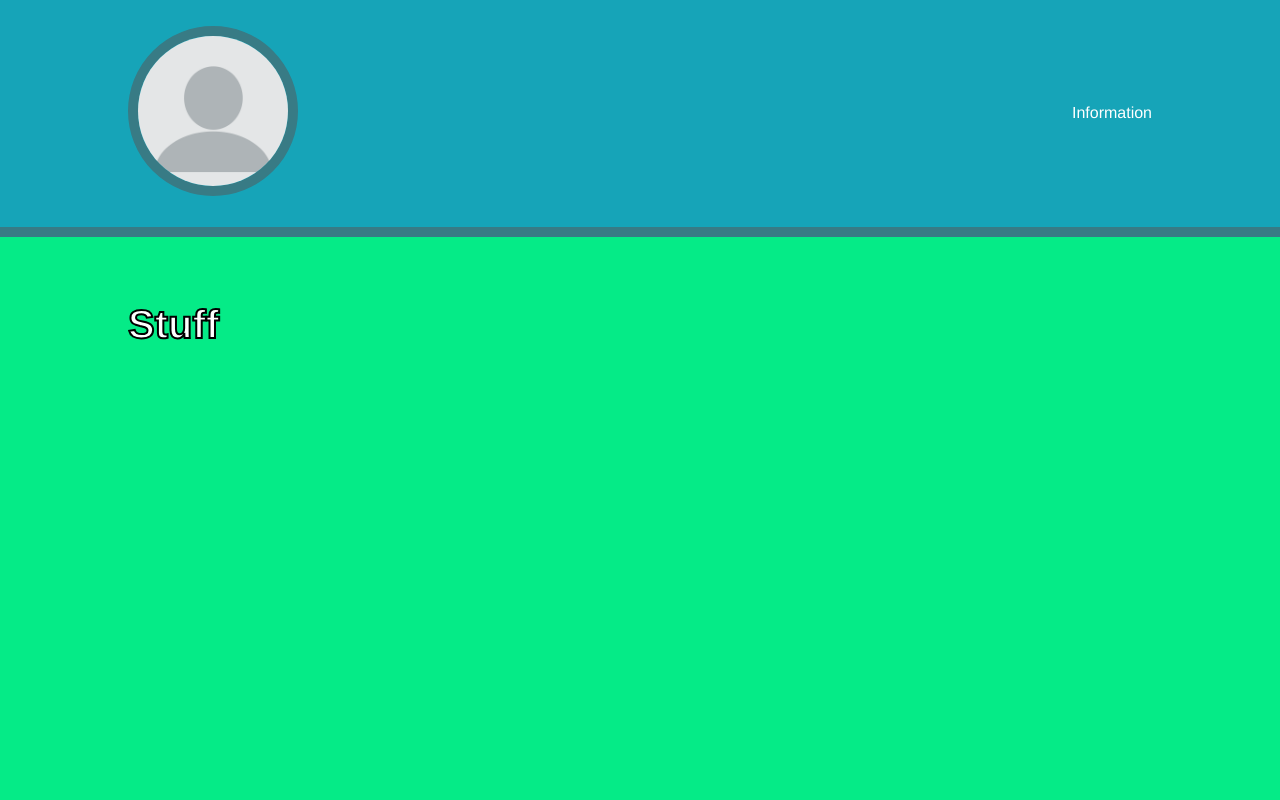
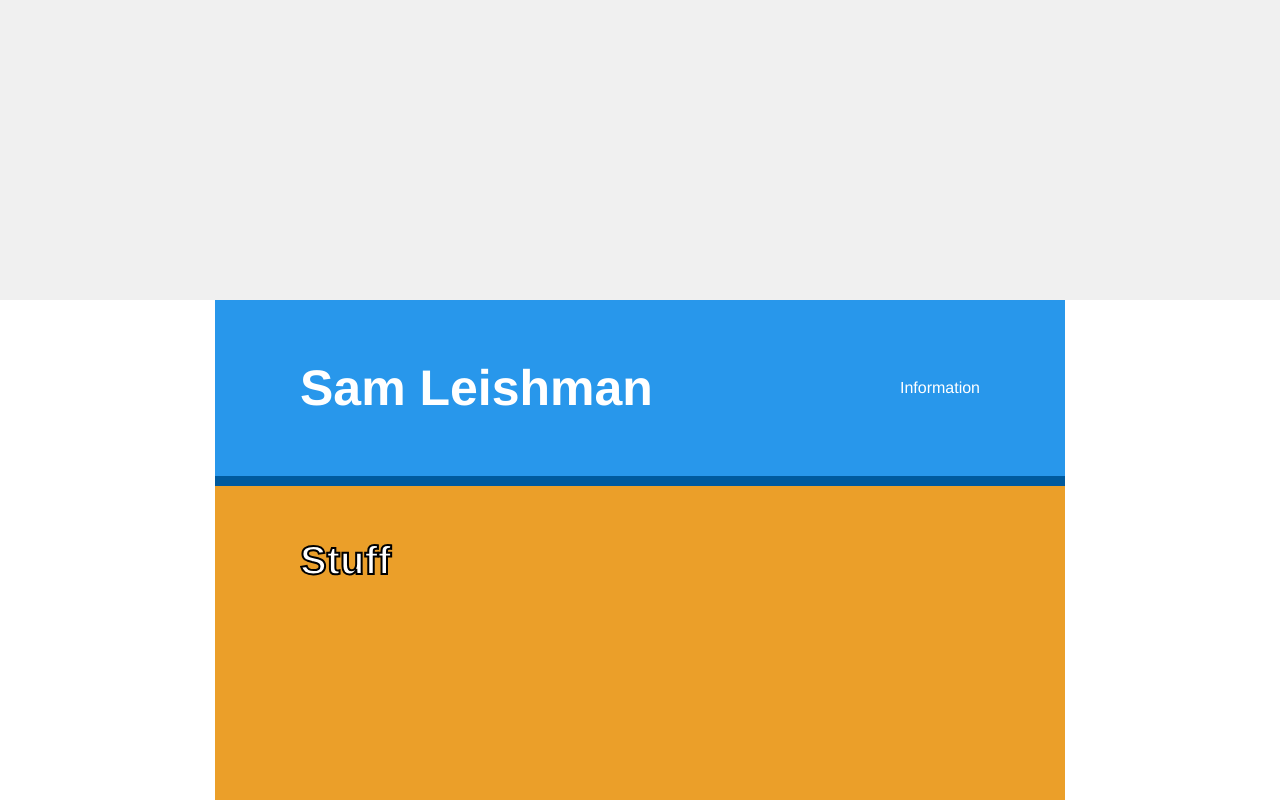
Before and after one commit to sam-leishman/sassResume, a website: page public/index.html in a window 1280 px wide. Shown: the top 800 px of the page. Drawn offline with Linux system fonts and the light colour scheme.

Commit message:
add json and adjust scss

```diff
--- a/public/index.html
+++ b/public/index.html
@@ -7,9 +7,16 @@
 </head>
 
 <body>
+    <div class="background">
+        <div class="background1"></div>
+    </div>
     <header>
-        <div class="profile-pic"><img src="images/blank-profile-picture-973460_1280.jpg" alt="Image of Me"></div>
-        <div class="info">Information</div>
+        <div class="header">
+            <div class="my-name">
+                <h1>Sam Leishman</h1>
+            </div>
+            <div class="info">Information</div>
+        </div>
     </header>
     <main>
         <div class="section1">
--- /dev/null
+++ b/src/styles/colors.scss
@@ -0,0 +1,11 @@
+// =========================
+// colors
+// =========================
+$accent-color: #2897EB;
+$primary-color: #EB9F29;
+
+// grays
+$master-gray: #F0F0F0;
+$master-l-10: mix(white, $master-gray, 10%);
+$master-d-10: mix(black, $master-gray, 10%);
+$master-d-15: mix(black, $master-gray, 15%);
--- a/src/styles/styles.scss
+++ b/src/styles/styles.scss
@@ -1,41 +1,66 @@
-$header-height: 150px;
-$page-width: 100vw;
-$accent-color: #16A4B8;
-$main-color: #05EB87;
+@use 'colors';
+
+@mixin transform($property) {
+    -webkit-transform: $property;
+    -ms-transform: $property;
+    transform: $property;
+}
+
+$header-height: 200px;
+$page-width: 850px;
 $section-padding: 3% 10%;
+$font-stack: Helvetica, arial, sans-serif;
 
 body {
     margin: 0;
-    font-family: Helvetica;
+    font-family: $font-stack;
     color: white;
 }
 
-h1 {
+.background {
+    // @include transform(rotate(-40deg));
+    z-index: -1000;
+    background-color: colors.$master-gray;
+
+    .background1 {
+        height: 300px;
+    }
+}
+
+header {
+    max-height: $header-height;
+    background-color: colors.$accent-color;
+    border-bottom: 10px solid #005A9E;
+    max-width: $page-width;
+    margin: 0 auto;
+
+    .header {
+        padding: $section-padding;
+        display: flex;
+        justify-content: space-between;
+        align-items: center;
+        margin: 0;
+    }
+
+    .my-name h1 {
+        font-size: 50px;
+    }
+}
+
+main {
+    max-width: $page-width;
+    margin: 0 auto;
+
+    h1 {
         color: white;
         font-size: 40px;
         -webkit-text-stroke-width: 2px;
     -webkit-text-stroke-color: black;
-}
-
-header {
-    height: $header-height;
-    background-color: $accent-color;
-    border-bottom: 10px solid #387B85;
-    display: flex;
-    justify-content: space-between;
-    align-items: center;
-    padding: $section-padding;
-}
-
-.profile-pic img {
-    height: 150px;
-    width: 150px;
-    border: 10px solid #387B85;
-    border-radius: 50%;
+    }
 }
 
 .section1 {
-    background-color: $main-color;
+    background-color: colors.$primary-color;
     height: 1000px - $header-height;
     padding: $section-padding;
 }
```
Also changed, not shown: package.json (added, +19 -0 lines), public/stylesheets/colors.css (added), public/stylesheets/styles.css, 2 other files.
